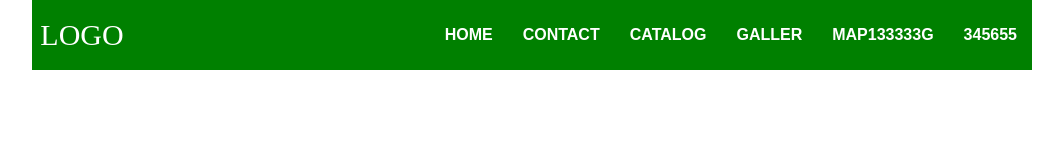
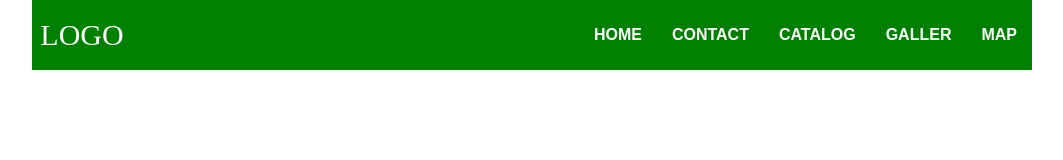
Before and after one commit to vld2/0980909825, a plain HTML site: page index.html in a window 1280 px wide. Shown: the whole page, without its empty margins (108-1171 px from the left). Drawn offline with Linux system fonts and the light colour scheme.

Commit message:
5/07/home evning

```diff
--- a/index.html
+++ b/index.html
@@ -20,8 +20,7 @@
             <li><a href="#">Contact</a></li>
             <li><a href="#">Catalog</a></li>
             <li><a href="#">Galler</a></li>
-            <li><a href="#">Map133333g</a></li>
-            <li><a href="#">345655</a></li>
+            <li><a href="#">Map</a></li>
         </ul>
     </header>
 </body>
```
